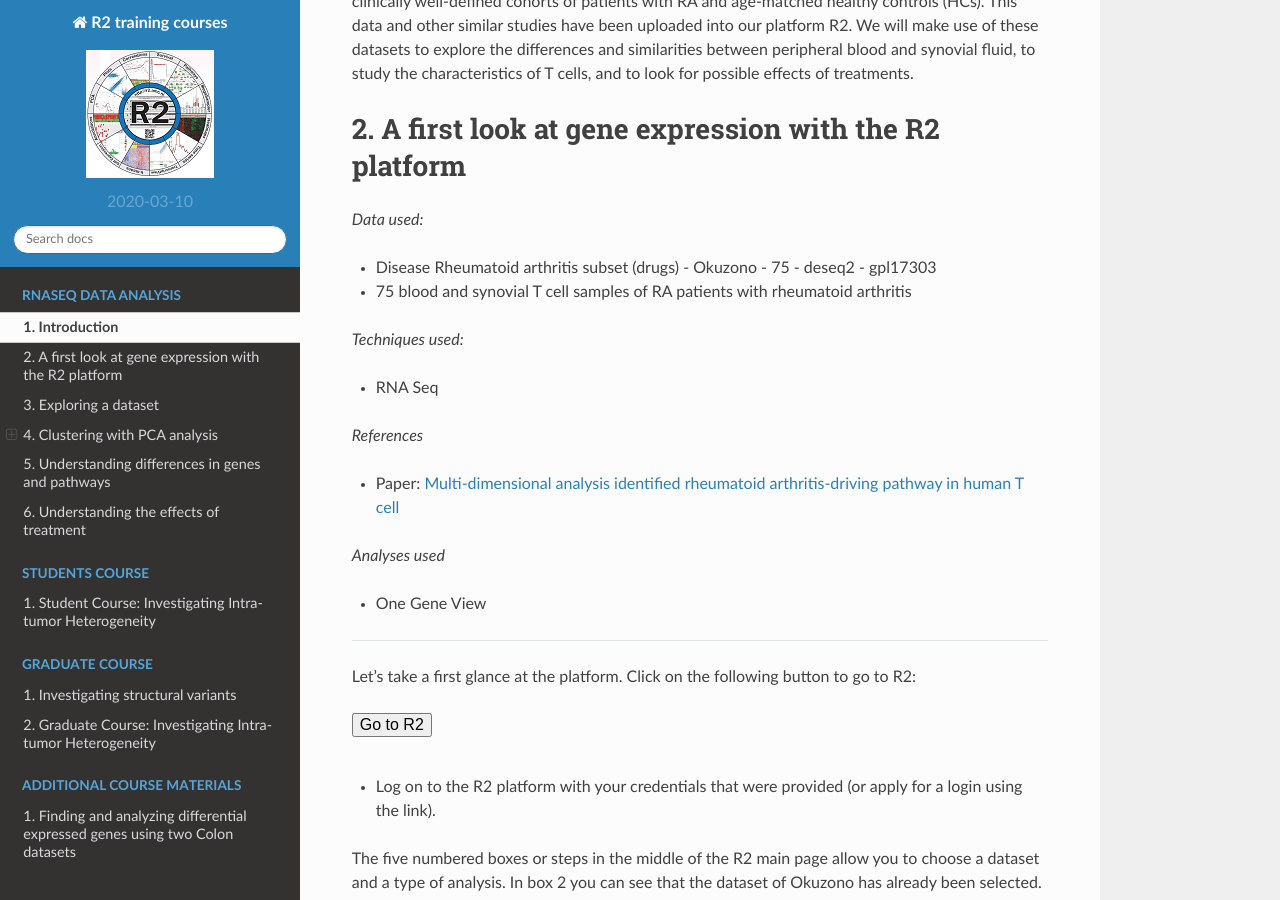
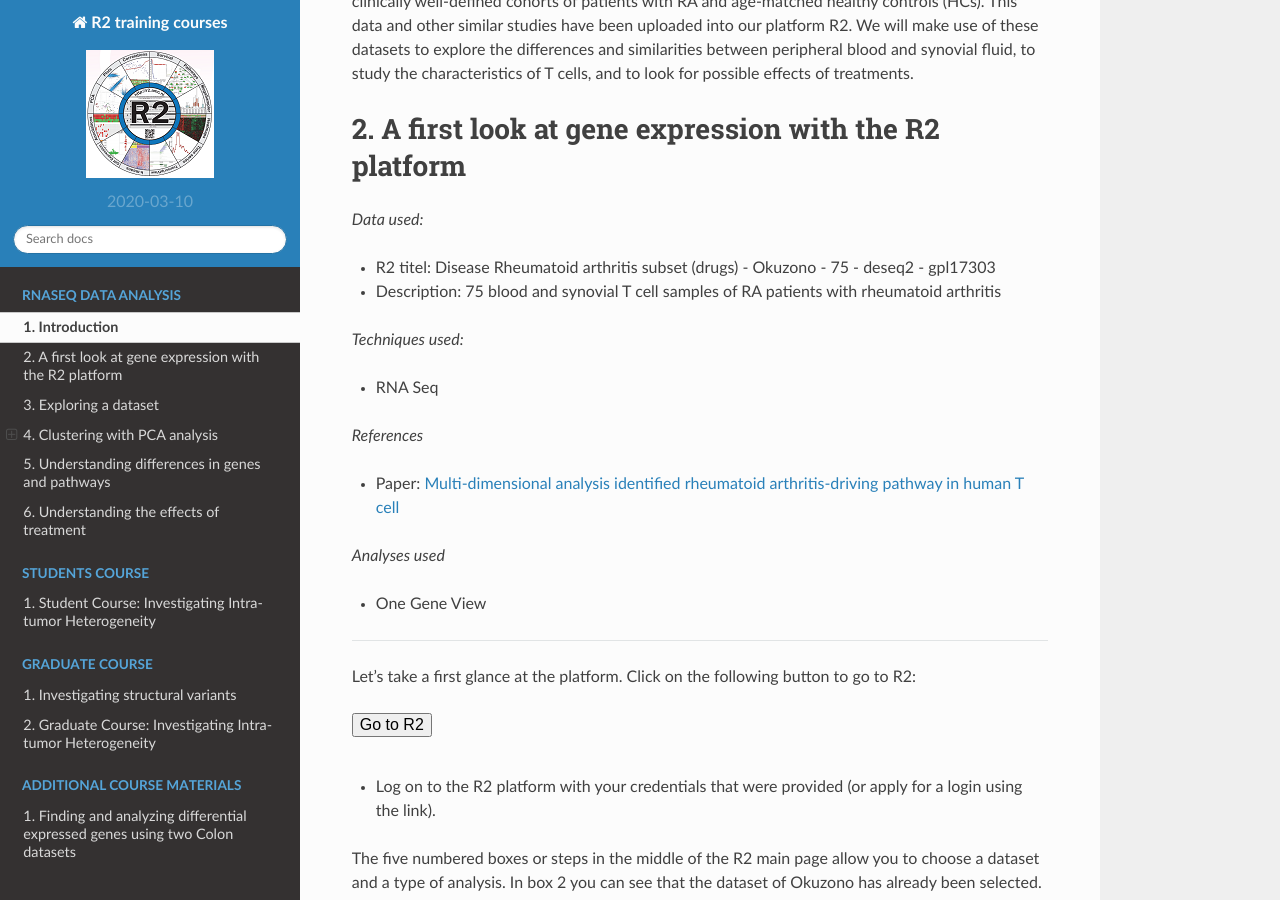
Before and after one commit to antronerds/r2-training-courses, a Sphinx documentation site: the page built from docs/RNA_seq_data_analysis_-_Using_Rheumatoid_Arthritis_data.md, in a window 1280 px wide and 900 px high, scrolled down 1197 px. Built offline with Sphinx 7.4.7 and the Read the Docs theme 2.0.0, drawn with Linux system fonts in a browser that asks for light colours.

Commit message:
First dataset

```diff
--- a/docs/RNA_seq_data_analysis_-_Using_Rheumatoid_Arthritis_data.md
+++ b/docs/RNA_seq_data_analysis_-_Using_Rheumatoid_Arthritis_data.md
@@ -18,8 +18,8 @@ Takeshita and Okuzono et al. (2019) and Lauwerys et al. (2014) have collected a
  A first look at gene expression with the R2 platform
  ===============================
  *Data used:*
- * Disease Rheumatoid arthritis subset (drugs) - Okuzono - 75 - deseq2 - gpl17303
- * 75 blood and synovial T cell samples of RA patients with rheumatoid arthritis
+ * R2 titel: Disease Rheumatoid arthritis subset (drugs) - Okuzono - 75 - deseq2 - gpl17303
+ * Description: 75 blood and synovial T cell samples of RA patients with rheumatoid arthritis
 
  *Techniques used:*
  * RNA Seq
```
